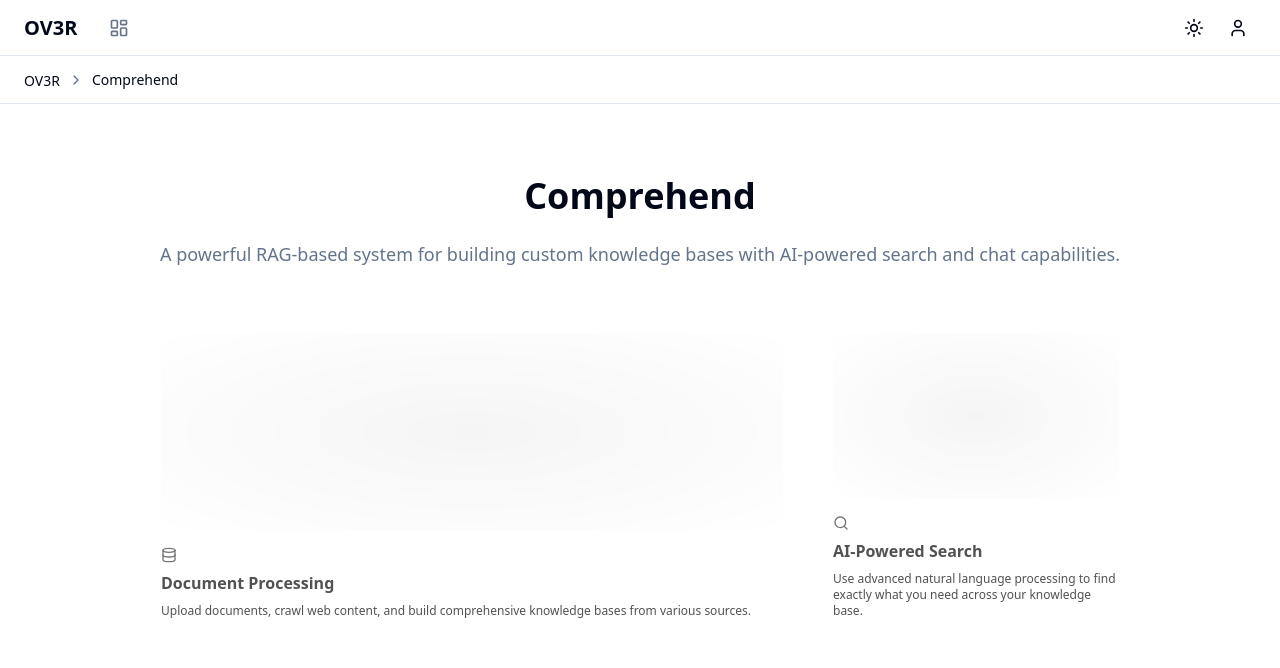
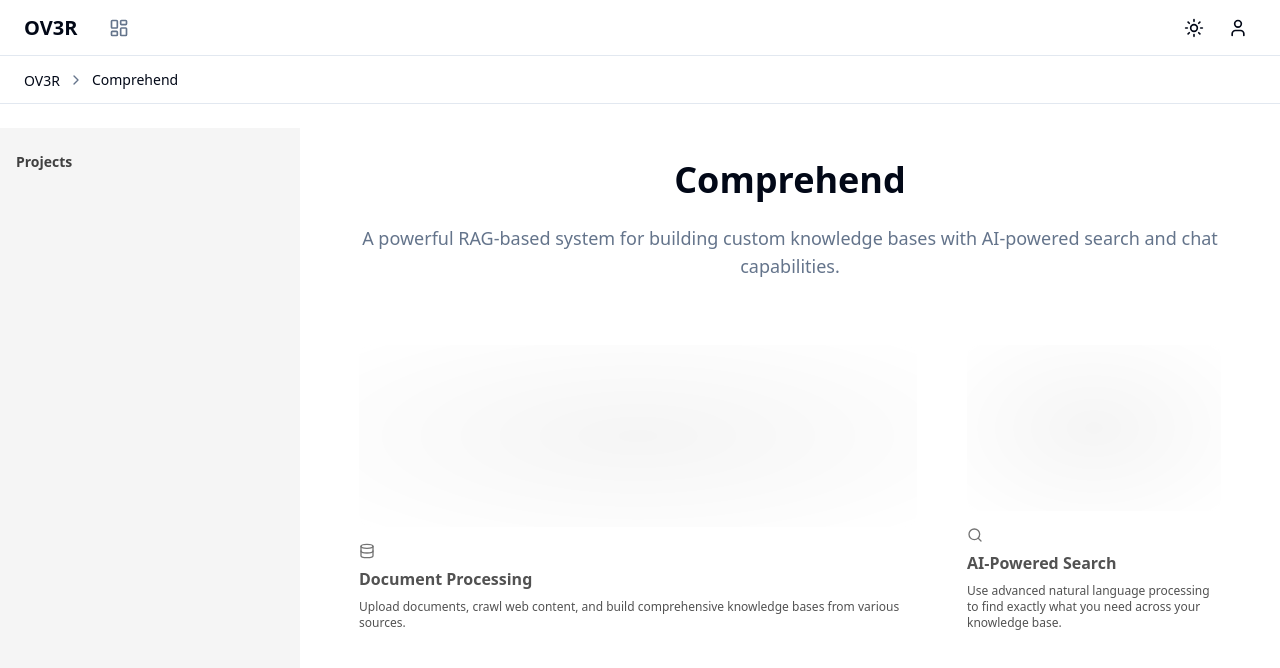
Before and after one commit to kaisewhite/ov3r-web, a Next.js app: page /comprehend in a window 1280 px wide. Shown: the top 668 px of the page. Built offline with nearby package versions, Linux system fonts and the light colour scheme.

Commit message:
Adjusting sidebar styling

```diff
--- a/app/(app)/comprehend/layout.tsx
+++ b/app/(app)/comprehend/layout.tsx
@@ -1,11 +1,25 @@
 "use client";
 
 import React from "react";
+import { usePathname } from "next/navigation";
+import { cn } from "@/lib/utils";
 
 export default function ComprehendLayout({
   children,
 }: {
   children: React.ReactNode;
 }) {
-  return children;
+  const pathname = usePathname();
+  const isMainComprehendPage = pathname === "/comprehend";
+
+  return (
+    <div className={cn(
+      "flex min-h-[calc(100vh-8rem)]",
+      isMainComprehendPage && "-mx-8" // Remove container padding
+    )}>
+      <main className="flex-1">
+        {children}
+      </main>
+    </div>
+  );
 }
--- a/app/(app)/comprehend/page.tsx
+++ b/app/(app)/comprehend/page.tsx
@@ -2,6 +2,8 @@
 
 import { BentoGrid, BentoGridItem } from "@/components/ui/bento-grid";
 import { Brain, Search, MessageSquare, Database } from "lucide-react";
+import { Sidebar, SidebarBody, SidebarLink } from "@/components/ui/sidebar";
+import { IconLayoutDashboard } from "@tabler/icons-react";
 
 const Skeleton = () => (
   <div className="flex flex-1 w-full h-full min-h-[6rem] rounded-xl dark:bg-dot-white/[0.2] bg-dot-black/[0.2] [mask-image:radial-gradient(ellipse_at_center,white,transparent)] border border-transparent dark:border-white/[0.2] bg-neutral-100 dark:bg-black"></div>
@@ -40,7 +42,21 @@ const items = [
 
 export default function ComprehendPage() {
   return (
-    <div className="max-w-5xl mx-auto px-4 pt-12">
+    <div className="flex h-full">
+      <Sidebar animate={false}>
+        <SidebarBody>
+          <SidebarLink
+            className="font-bold"
+            link={{
+              label: "Projects",
+              href: "/comprehend/projects"
+            }}
+          />
+        </SidebarBody>
+      </Sidebar>
+
+      <div className="flex-1 p-8 overflow-auto">
+        <div className="max-w-4xl mx-auto">
           <div className="text-center mb-12">
             <h1 className="text-4xl font-semibold mb-6">
               Comprehend
@@ -63,5 +79,7 @@ export default function ComprehendPage() {
             ))}
           </BentoGrid>
         </div>
+      </div>
+    </div>
   );
 }
--- /dev/null
+++ b/app/components/layout/comprehend-sidebar.tsx
@@ -0,0 +1,36 @@
+"use client";
+
+import Link from "next/link";
+import { usePathname } from "next/navigation";
+import { cn } from "@/app/lib/utils/cn";
+import { Folders } from "lucide-react";
+
+const navItems = [
+  { label: "Projects", href: "/comprehend/projects", icon: Folders },
+];
+
+export function ComprehendSidebar() {
+  const pathname = usePathname();
+
+  return (
+    <aside className="w-64 min-h-full border-r bg-background">
+      <nav className="p-4">
+        {navItems.map((item) => (
+          <Link
+            key={item.href}
+            href={item.href}
+            className={cn(
+              "flex items-center gap-3 px-4 py-2 text-sm font-medium rounded-md transition-colors",
+              pathname === item.href
+                ? "bg-primary/10 text-primary"
+                : "text-muted-foreground hover:bg-muted hover:text-foreground"
+            )}
+          >
+            <item.icon className="h-4 w-4" />
+            {item.label}
+          </Link>
+        ))}
+      </nav>
+    </aside>
+  );
+}
```
Lines whose indentation alone changed are shown as unchanged.
